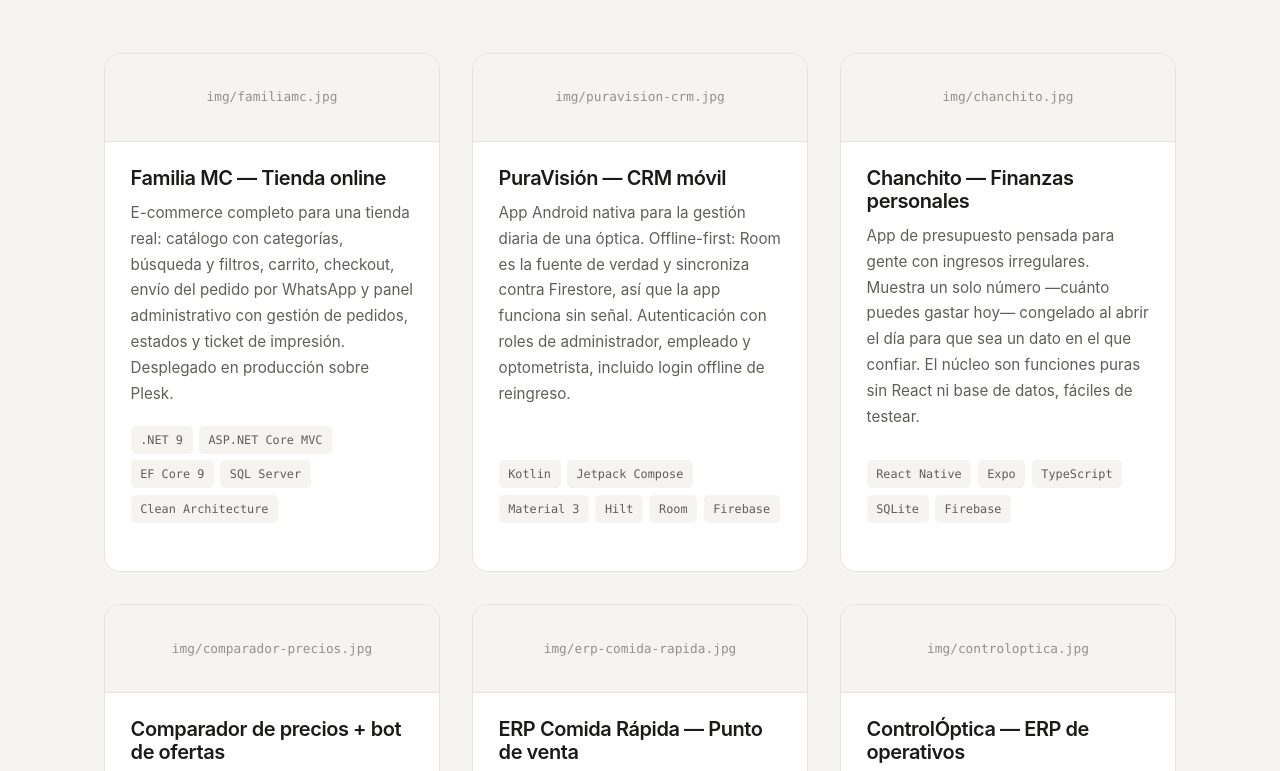
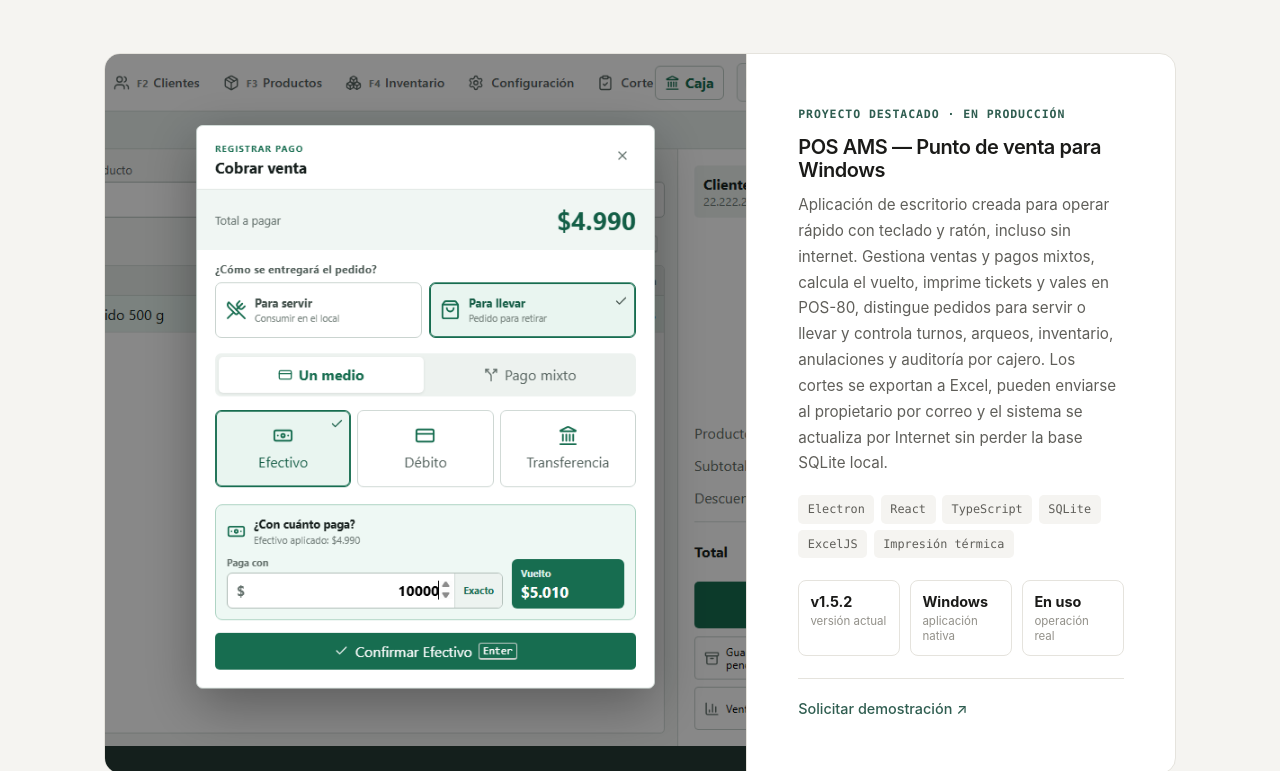
Before and after one commit to alfonsomenadev-del/alfonsomenadev-del.github.io, a plain HTML site: page index.html in a window 1280 px wide. Shown: the part 2081-2852 px from the top of the page. Drawn offline with Linux system fonts and the light colour scheme.

Commit message:
Destaca POS AMS en el portafolio

```diff
--- a/css/styles.css
+++ b/css/styles.css
@@ -384,6 +384,51 @@ a:hover { opacity: .7; }
   box-shadow: 0 14px 40px -12px rgba(26, 26, 24, 0.16);
 }
 
+.card--featured {
+  grid-column: 1 / -1;
+  display: grid;
+  grid-template-columns: minmax(0, 1.2fr) minmax(340px, .8fr);
+}
+.card--featured .card__media {
+  min-height: 430px;
+  aspect-ratio: auto;
+  border-right: 1px solid var(--border);
+  border-bottom: 0;
+}
+.card--featured .card__body {
+  justify-content: center;
+  padding: clamp(1.8rem, 4vw, 3.4rem);
+}
+.card__kicker {
+  margin-bottom: .75rem;
+  color: var(--accent);
+  font-family: var(--font-mono);
+  font-size: .72rem;
+  font-weight: 600;
+  letter-spacing: .08em;
+  text-transform: uppercase;
+}
+.card__proof {
+  display: grid;
+  grid-template-columns: repeat(3, 1fr);
+  gap: .65rem;
+  margin: 0 0 1.4rem;
+}
+.card__proof span {
+  padding: .7rem;
+  border: 1px solid var(--border);
+  border-radius: 8px;
+  color: var(--text-faint);
+  font-size: .72rem;
+  line-height: 1.3;
+}
+.card__proof strong {
+  display: block;
+  margin-bottom: .15rem;
+  color: var(--text);
+  font-size: .9rem;
+}
+
 .card__media {
   aspect-ratio: 16 / 10;
   background: var(--bg-alt);
@@ -697,6 +742,16 @@ a:hover { opacity: .7; }
 
 /* ---------- 15. RESPONSIVE ---------- */
 @media (max-width: 900px) {
+  .card--featured {
+    grid-template-columns: 1fr;
+  }
+  .card--featured .card__media {
+    min-height: 0;
+    aspect-ratio: 16 / 10;
+    border-right: 0;
+    border-bottom: 1px solid var(--border);
+  }
+
   .about {
     grid-template-columns: 1fr;
     gap: 2.5rem;
--- a/index.html
+++ b/index.html
@@ -155,6 +155,41 @@
 
         <div class="projects">
 
+          <!-- ==== PROYECTO DESTACADO: POS AMS ==== -->
+          <article class="card card--featured reveal">
+            <div class="card__media">
+              <img src="img/pos-ams.png" alt="Pantalla de cobro de POS AMS con cálculo de vuelto y selección de tipo de pedido" loading="lazy" width="1280" height="800">
+            </div>
+            <div class="card__body">
+              <p class="card__kicker">Proyecto destacado · En producción</p>
+              <h3 class="card__title">POS AMS — Punto de venta para Windows</h3>
+              <p class="card__desc">
+                Aplicación de escritorio creada para operar rápido con teclado y ratón,
+                incluso sin internet. Gestiona ventas y pagos mixtos, calcula el vuelto,
+                imprime tickets y vales en POS-80, distingue pedidos para servir o llevar
+                y controla turnos, arqueos, inventario, anulaciones y auditoría por cajero.
+                Los cortes se exportan a Excel, pueden enviarse al propietario por correo
+                y el sistema se actualiza por Internet sin perder la base SQLite local.
+              </p>
+              <ul class="tags">
+                <li>Electron</li>
+                <li>React</li>
+                <li>TypeScript</li>
+                <li>SQLite</li>
+                <li>ExcelJS</li>
+                <li>Impresión térmica</li>
+              </ul>
+              <div class="card__proof" aria-label="Estado del proyecto">
+                <span><strong>v1.5.2</strong> versión actual</span>
+                <span><strong>Windows</strong> aplicación nativa</span>
+                <span><strong>En uso</strong> operación real</span>
+              </div>
+              <div class="card__links">
+                <a href="mailto:alfonsomena.dev@gmail.com?subject=Demostraci%C3%B3n%20de%20POS%20AMS">Solicitar demostración ↗</a>
+              </div>
+            </div>
+          </article>
+
           <!--
             ==== CÓMO AGREGAR UN LINK A UN PROYECTO ====
             Cuando subas el repo a GitHub o publiques la demo, descomenta el
@@ -268,32 +303,6 @@
                 <li>Web scraping</li>
                 <li>SQLite</li>
                 <li>Telegram Bot API</li>
-              </ul>
-              <!--
-              <div class="card__links">
-                <a href="URL_REPO" target="_blank" rel="noopener">Código ↗</a>
-              </div>
-              -->
-            </div>
-          </article>
-
-          <!-- ==== 5. ERP COMIDA RÁPIDA ==== -->
-          <article class="card reveal">
-            <div class="card__media">
-              <span class="card__placeholder">img/erp-comida-rapida.jpg</span>
-            </div>
-            <div class="card__body">
-              <h3 class="card__title">ERP Comida Rápida — Punto de venta</h3>
-              <p class="card__desc">
-                Punto de venta de escritorio para un local de comida rápida, con
-                base de datos local y sin depender de internet. Incluye POS con
-                ticket imprimible, inventario con alertas de stock mínimo, ventas
-                a crédito con abonos, corte de caja, roles de usuario y reportes.
-              </p>
-              <ul class="tags">
-                <li>Electron</li>
-                <li>JavaScript</li>
-                <li>SQLite</li>
               </ul>
               <!--
               <div class="card__links">
```
Also changed, not shown: img/pos-ams.png (added), 1 other file.
